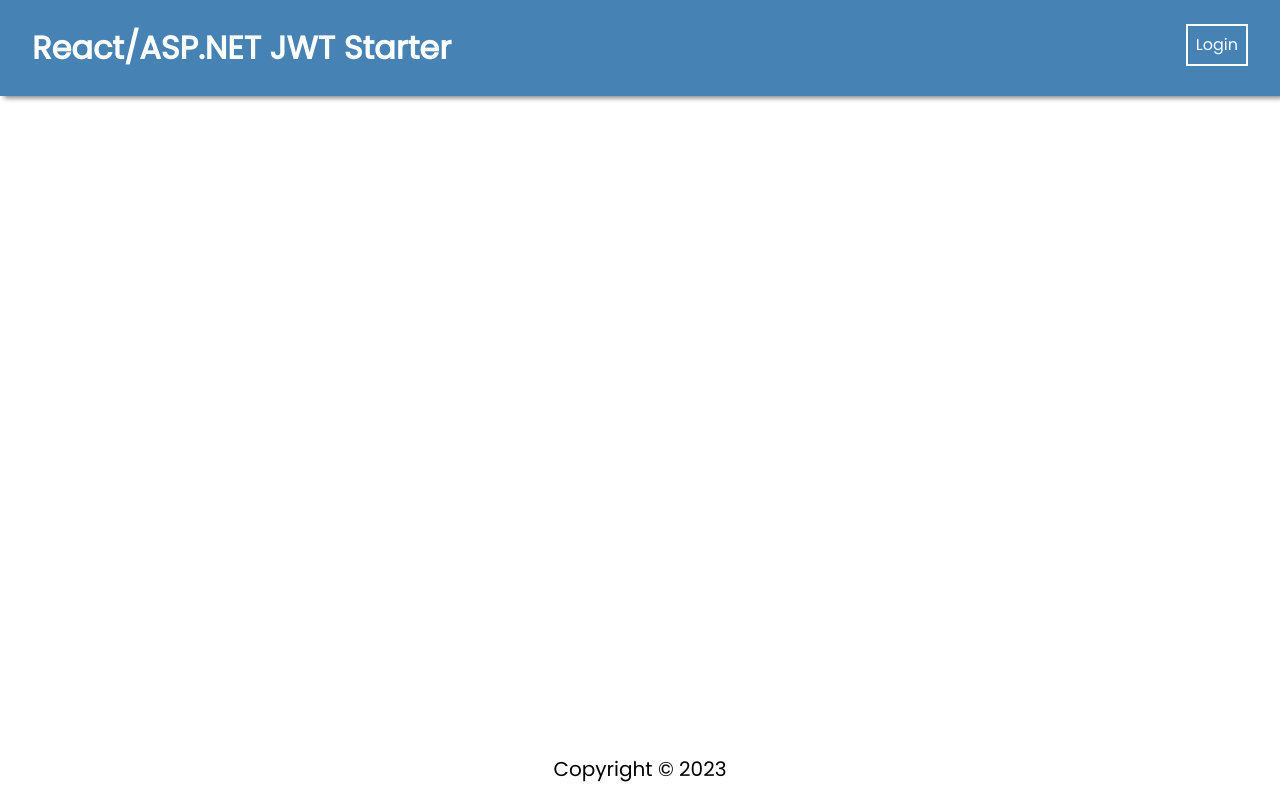
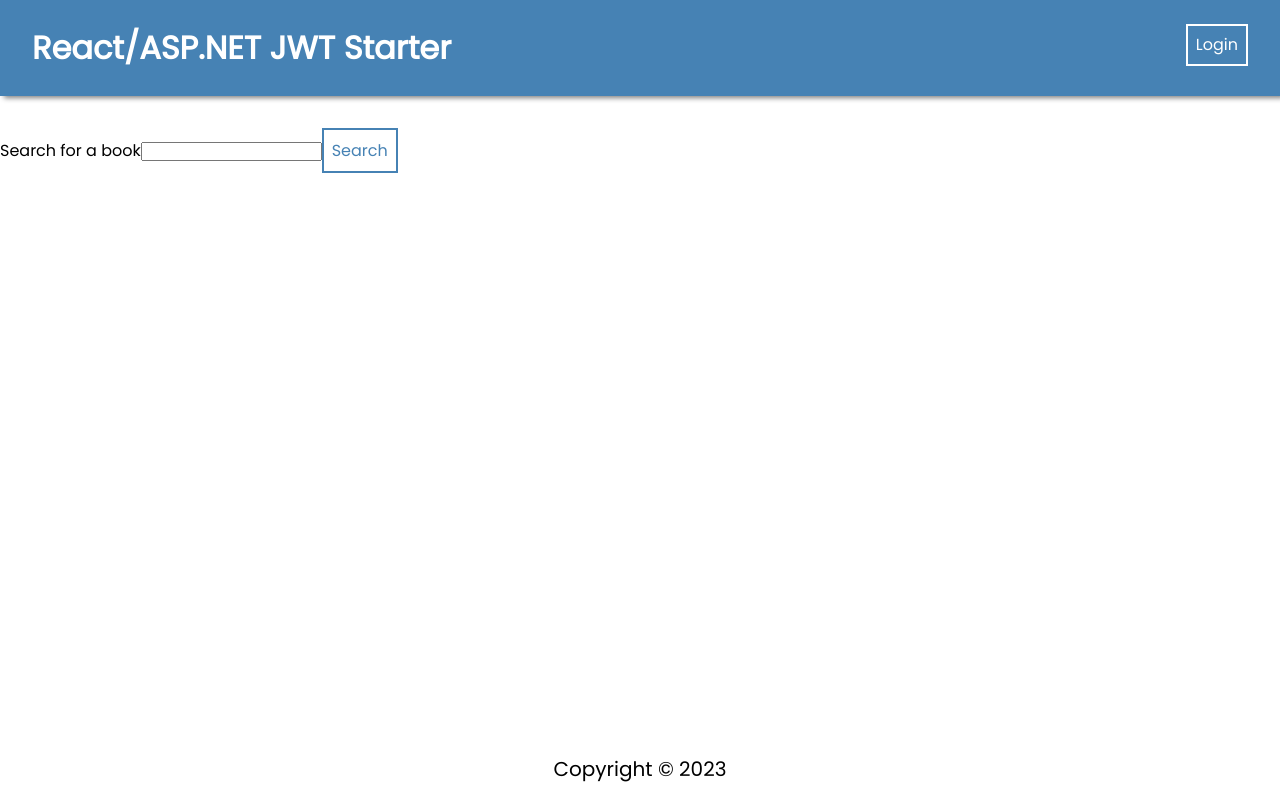
Before and after one commit to SouthernBoy45/BookNook, a React (Create React App) app in the folder ReactJWTFrontend_Starter-main/: page /search in a window 1280 px wide. Built offline with nearby package versions, Linux system fonts and the light colour scheme.

Commit message:
Progress on SearchPage and wireframe. Search results are coming in.

```diff
--- a/ReactJWTFrontend_Starter-main/src/App.js
+++ b/ReactJWTFrontend_Starter-main/src/App.js
@@ -6,10 +6,17 @@ import "./App.css";
 import HomePage from "./pages/HomePage/HomePage";
 import LoginPage from "./pages/LoginPage/LoginPage";
 import RegisterPage from "./pages/RegisterPage/RegisterPage";
+import BookDetails from "./pages/BookDetails/BookDetails";
+import SearchPage from "./pages/SearchPage/SearchPage";
 
 // Component Imports
 import Navbar from "./components/NavBar/NavBar";
 import Footer from "./components/Footer/Footer";
+import Book from "./components/Book/Book";
+import ResultsList from "./components/ResultsList/ResultsList";
+import ReviewForm from "./components/ReviewForm/ReviewForm";
+import ReviewList from "./components/ReviewList/ReviewList";
+import SearchBar from "./components/SearchBar/SearchBar";
 
 // Util Imports
 import PrivateRoute from "./utils/PrivateRoute";
@@ -29,6 +36,7 @@ function App() {
         />
         <Route path="/register" element={<RegisterPage />} />
         <Route path="/login" element={<LoginPage />} />
+        <Route path="/search" element={<SearchPage />} />
       </Routes>
       <Footer />
     </div>
--- a/ReactJWTFrontend_Starter-main/src/pages/SearchPage/SearchPage.jsx
+++ b/ReactJWTFrontend_Starter-main/src/pages/SearchPage/SearchPage.jsx
@@ -0,0 +1,37 @@
+import React from "react";
+import { useEffect, useState } from "react";
+import useAuth from "../../hooks/useAuth";
+
+import axios from "axios";
+
+const SearchPage = ({}) => {
+
+    const [userInput, setUserInput] = useState("");
+    const [books, setBooks] = useState([]);
+
+    const searchForBooks = async () => {
+        try {
+            let response = await axios.get(`https://www.googleapis.com/books/v1/volumes?q=${userInput}`)
+            console.log(response.data)
+            setBooks(response.data.items)
+        } catch(error) {
+            console.log(error.response.data)
+        }
+    };
+console.log(books)
+    function handleSubmit(event) {
+        event.preventDefault();
+        //searchPageProperty(userInput);
+    }
+
+    return (
+        <form onSubmit={handleSubmit}>
+            <label>Search for a book</label>
+            <input type='text' value = {userInput} onChange={(event) => setUserInput(event.target.value)}/>
+            <button onClick={searchForBooks} type='submit'>Search</button>
+        </form>
+    );
+
+};
+
+export default SearchPage;
```
